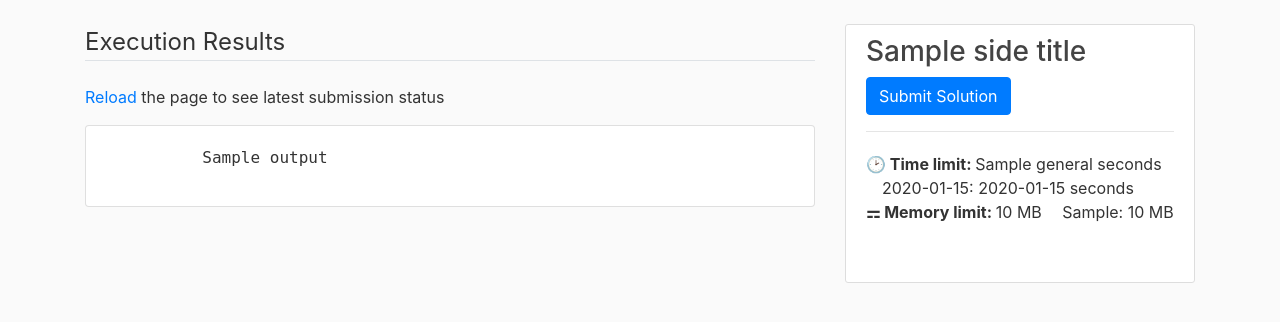
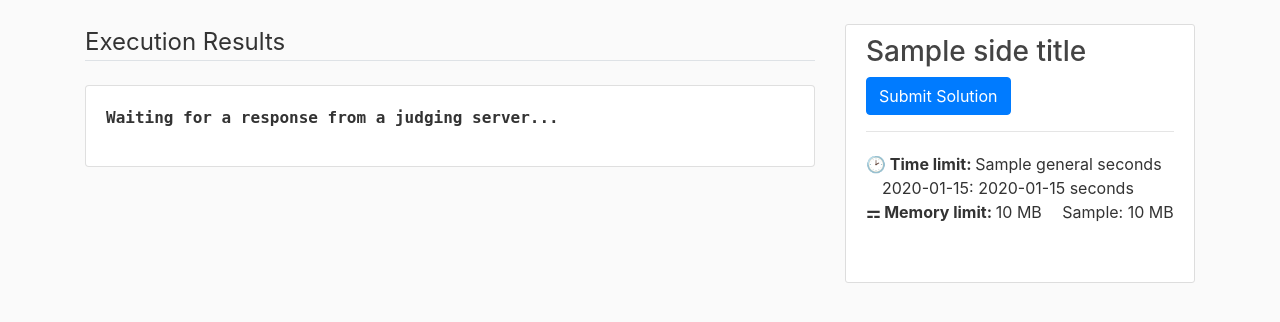
Before and after one commit to DiscordBotOnlineJudge/judge-site-v2, a Flask app: template dboj_site/templates/submission.html in a window 1280 px wide. Shown: the part 56-378 px from the top of the page. Run offline with Flask 2, Linux system fonts and the light colour scheme; the template is opened without the code that fills it: most values are stand-ins (such as "Sample title", 1, 10 or a date in 2020); parts of the project's set-up code (start-up, migrations or seed data) failed here and were passed over; some libraries are stand-ins or nearby versions.

Commit message:
Add live submission updates

```diff
--- a/dboj_site/problems.py
+++ b/dboj_site/problems.py
@@ -155,7 +155,7 @@ def submission(sub_id):
         abort(404)
     elif sub['author'] != current_user.name:
         abort(403)
-    return render_template('submission.html', title="Submission " + str(sub_id), sub_problem=sub['problem'], finished="COMPLETED" in sub['output'], sub_id=sub_id, output = sub['output'].replace("diff", "").replace("`", "").replace("+ ", "  ").replace("- ", "  ").replace("\n", "%nl%"))
+    return render_template('submission.html', title="Submission " + str(sub_id), sub_problem=sub['problem'], sub_id=sub_id)
 
 @app.route("/viewproblem/<string:problemName>/submissions/<string:user>")
 def submission_page(problemName, user):
--- a/dboj_site/templates/submission.html
+++ b/dboj_site/templates/submission.html
@@ -1,12 +1,6 @@
 {% extends "layout.html" %}
 {% block content %}
     <legend class="border-bottom mb-4">Execution Results</legend>
-
-    {% if not finished %}
-    <p>
-        <a href="{{ url_for('submission', sub_id=sub_id) }}">Reload</a> the page to see latest submission status
-    </p>
-    {% endif %}
 
     <script src="https://cdn.jsdelivr.net/npm/marked/marked.min.js"></script>
     <style type="text/css">
@@ -17,18 +11,30 @@
 
     <article class="card md-3">
         <div class="card-body">
-            {% if output %}
-                <p class="markdown-body" class="tab" id="content" style="font-family:monospace; font-size:16px">
-                {{output}}
-                </p>
-            {% else %}
-            <strong>Waiting for response from a judging server...</strong>
-            {% endif %}
+            <p class="markdown-body" id="result_content" class="tab" style="font-family:monospace; font-size:16px"></p>
         </div>
     </article>
 
     <script>
-        document.getElementById('content').innerHTML = document.getElementById('content').innerHTML.replaceAll("%nl%", "<br>").replaceAll("      ", "&emsp;&emsp;&emsp;&emsp;").replace("EXECUTION RESULTS", "").replaceAll("  ", "&emsp;");
+        var x = setInterval(function() {
+            const Http = new XMLHttpRequest();
+            const url='https://dboj.jimmyliu.dev/raw_submission/{{sub_id}}';
+            Http.open("GET", url);
+            Http.send();
+
+            Http.onreadystatechange = (e) => {
+                var response = Http.responseText;
+                if (response.length == 0) {
+                    document.getElementById('result_content').innerHTML = "<strong>Waiting for a response from a judging server...</strong>";
+                }
+                else {
+                    document.getElementById('result_content').innerHTML = Http.responseText.replaceAll("      ", "&emsp;&emsp;&emsp;&emsp;").replace("EXECUTION RESULTS", "").replaceAll("  ", "&emsp;").replaceAll("%nl%", "<br>");
+                }
+                if (response.endsWith("(Status: COMPLETED)")) {
+                    clearInterval(x);
+                }
+            }
+        }, 1000);
     </script>
 
 {% endblock content %}
```
